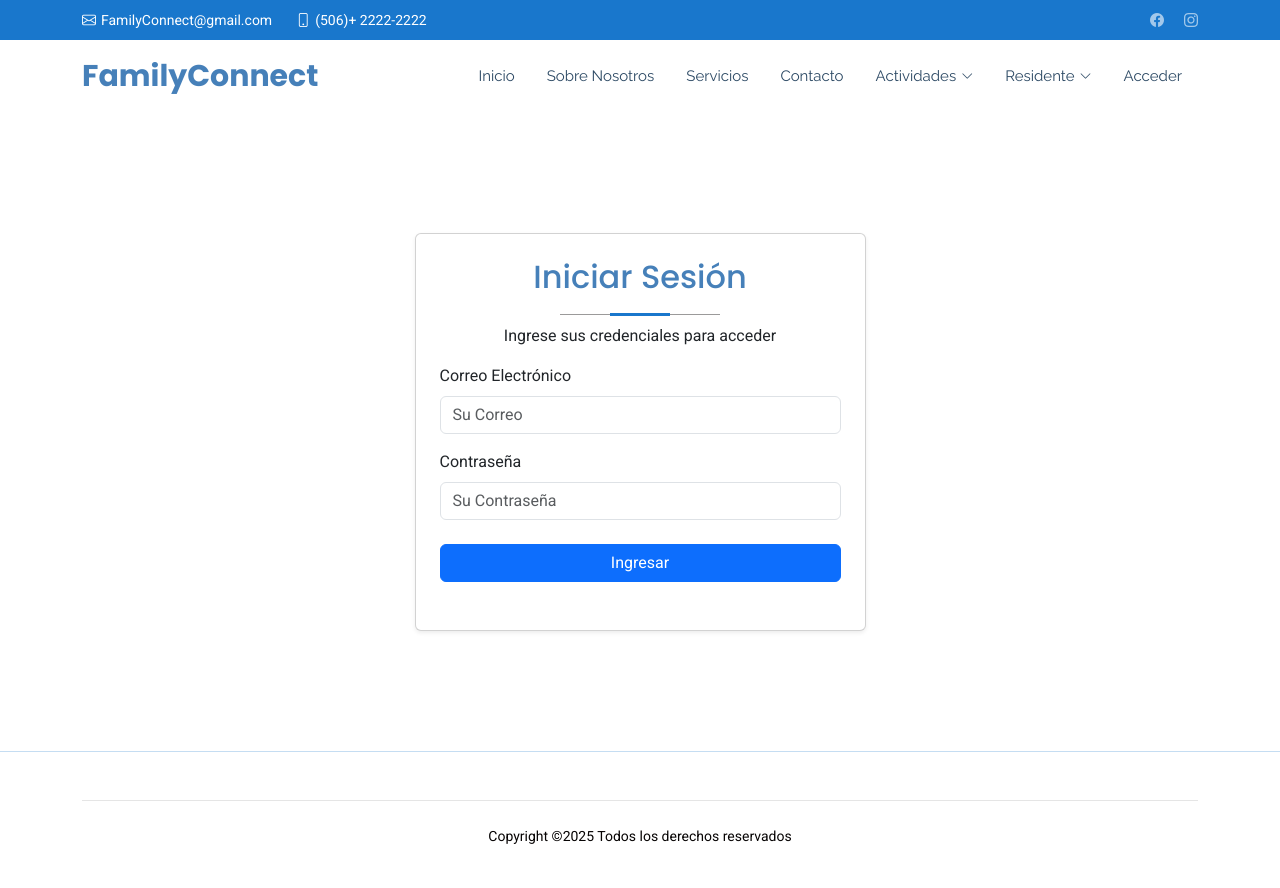
After one commit to kioryzou/Family_connect, a PHP site: page /login.php in a window 1280 px wide. The commit adds this page. Run offline with PHP 8.4, Linux system fonts and the light colour scheme.

Commit message:
interfaz login

```diff
--- a/FamilyConnect/layout.php
+++ b/FamilyConnect/layout.php
@@ -49,7 +49,7 @@ function MostrarMenu(){
                     <li><a href="#">Deep Dropdown 5</a></li>
                   </ul>
                 </li>
-
+            <li><a href="auth.php">Acceder</a></li>
 
           <i class="mobile-nav-toggle d-xl-none bi bi-list"></i>
         </nav>
--- /dev/null
+++ b/FamilyConnect/login.php
@@ -0,0 +1,66 @@
+<?php
+ include('layout.php');
+?>
+
+<!DOCTYPE html>
+<html lang="es">
+
+<head>
+  <meta charset="utf-8">
+  <meta content="width=device-width, initial-scale=1.0" name="viewport">
+  <title>Iniciar Sesión - FamilyConnect</title>
+  <meta name="description" content="Página de inicio de sesión para FamilyConnect">
+  <meta name="keywords" content="login, familyconnect, inicio de sesion">
+  <?php IncluirCSS();?>
+</head>
+
+<body class="login-page">
+   <?php MostrarMenu();?>
+
+  <main class="main">
+    <section id="login" class="login section" style="padding-top: 120px; padding-bottom: 120px;">
+      <div class="container" data-aos="fade-up" data-aos-delay="100">
+
+        <div class="row justify-content-center">
+          <div class="col-lg-5 col-md-8">
+            <div class="card shadow-sm">
+              <div class="card-body p-4">
+                <div class="container section-title text-center pb-0">
+                  <h2 class="mb-2">Iniciar Sesión</h2>
+                  <p>Ingrese sus credenciales para acceder</p>
+                </div>
+
+                <form action="procesar_login.php" method="post" role="form" class="php-email-form">
+                  <div class="form-group mt-3">
+                    <label for="username" class="form-label">Correo Electrónico</label>
+                    <input type="email" name="email" class="form-control" id="username" placeholder="Su Correo" required>
+                  </div>
+
+                  <div class="form-group mt-3">
+                    <label for="password" class="form-label">Contraseña</label>
+                    <input type="password" class="form-control" name="password" id="password" placeholder="Su Contraseña" required>
+                  </div>
+
+                  <div class="text-center my-4">
+                    <button class="btn btn-primary w-100" type="submit">Ingresar</button>
+                  </div>
+                </form>
+              </div>
+            </div>
+          </div>
+        </div>
+      </div>
+    </section>
+  </main>
+
+  <!-- Scroll Top -->
+  <a href="#" id="scroll-top" class="scroll-top d-flex align-items-center justify-content-center"><i class="bi bi-arrow-up-short"></i></a>
+
+  <!-- Preloader -->
+  <div id="preloader"></div>
+
+  <?php MostrarFooter(); ?>
+  <?php IncluirScripts(); ?>
+</body>
+
+</html>
```
Also changed, not shown: FamilyConnect/auth.php (added, +65 -0 lines), FamilyConnect/register.php (added, +77 -0 lines), 1 other file.
